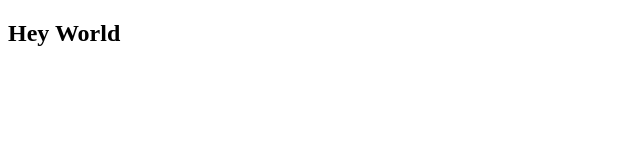
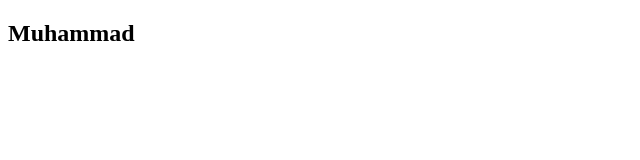
Before and after one commit to MFahadUmer/Calculator, a React (Create React App) app: page / in a window 1280 px wide. Shown: the top 160 px of the page, without its empty margins (0-640 px from the left). Built offline with nearby package versions, Linux system fonts and the light colour scheme.

Commit message:
Adds Button Component

```diff
--- a/src/components/App.js
+++ b/src/components/App.js
@@ -1,5 +1,13 @@
 import React from 'react';
+import Button from './Button';
 
-const App = () => <h2>Hey World</h2>;
+function App() {
+  const name = 'Muhammad';
+  return (
+    <div>
+      <Button name={name} />
+    </div>
+  );
+}
 
 export default App;
--- /dev/null
+++ b/src/components/Button.js
@@ -0,0 +1,22 @@
+import React from 'react';
+import PropTypes from 'prop-types';
+
+// function Button({ name }) {
+//   return (<h2>{name}</h2>);
+// }
+
+const Button = ({ name, age }) => (
+  <h2>
+    {name}
+    {age}
+  </h2>
+);
+
+Button.propTypes = {
+  name: PropTypes.string,
+  age: PropTypes.number.isRequired,
+};
+Button.defaultProps = {
+  name: '',
+};
+export default Button;
```
Also changed, not shown: 2 other files (tests, documents, lock files or other folders).
